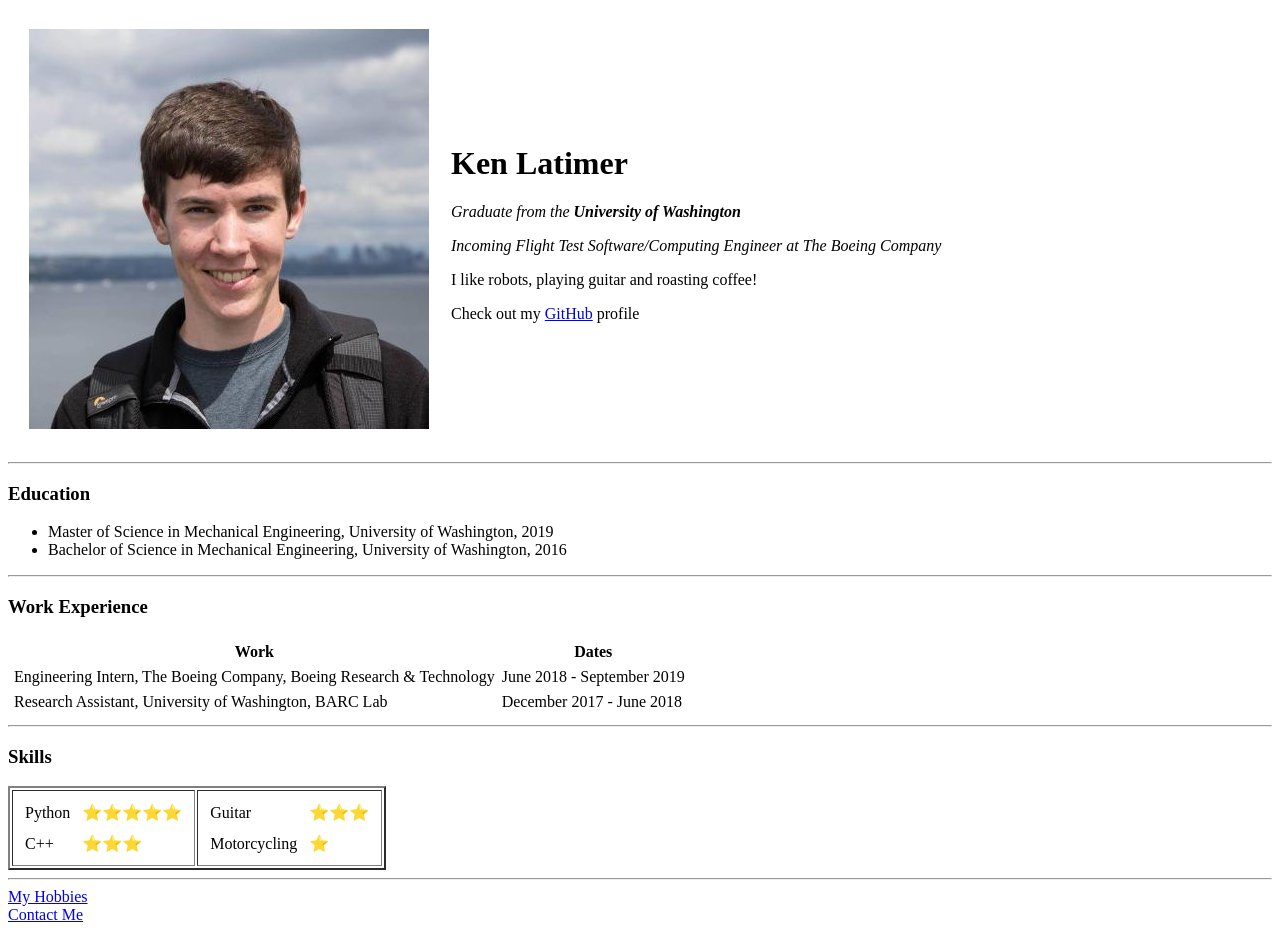
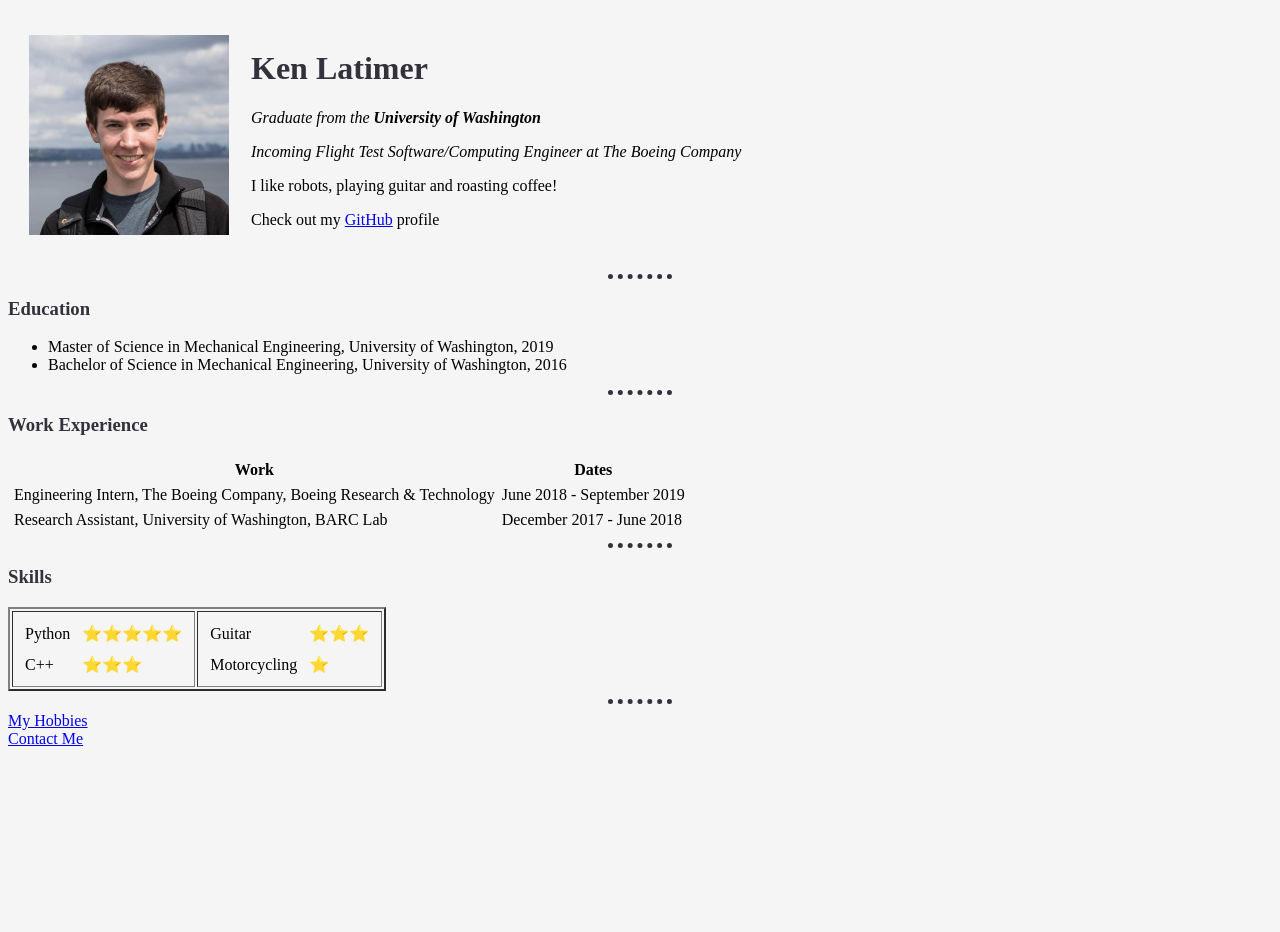
Before and after one commit to klatimer/cv, a plain HTML site: page index.html in a window 1280 px wide. After the commit the page ends 800 px from the top, so only its background shows below. Drawn offline with Linux system fonts and the light colour scheme.

Commit message:
included styles.css

```diff
--- /dev/null
+++ b/css/styles.css
@@ -0,0 +1,23 @@
+body {
+  background-color: #f6f5f5;
+}
+
+h1 {
+  color: #33313b;
+}
+
+h3 {
+  color: #33313b;
+}
+
+hr {
+  border-style: none;
+  border-top-style: dotted;
+  border-color: #33313b;
+  border-width: 5px;
+  width: 5%;
+}
+
+img {
+  height: 200px;
+}
--- a/index.html
+++ b/index.html
@@ -4,6 +4,7 @@
 <head>
   <meta charset="utf-8">
   <title>Ken's Personal Site</title>
+  <link rel="stylesheet" href="css/styles.css">
 </head>
 
 <body>
```
Also changed, not shown: contact-me.html (+1 -0 lines), hobbies.html (+1 -0 lines).
